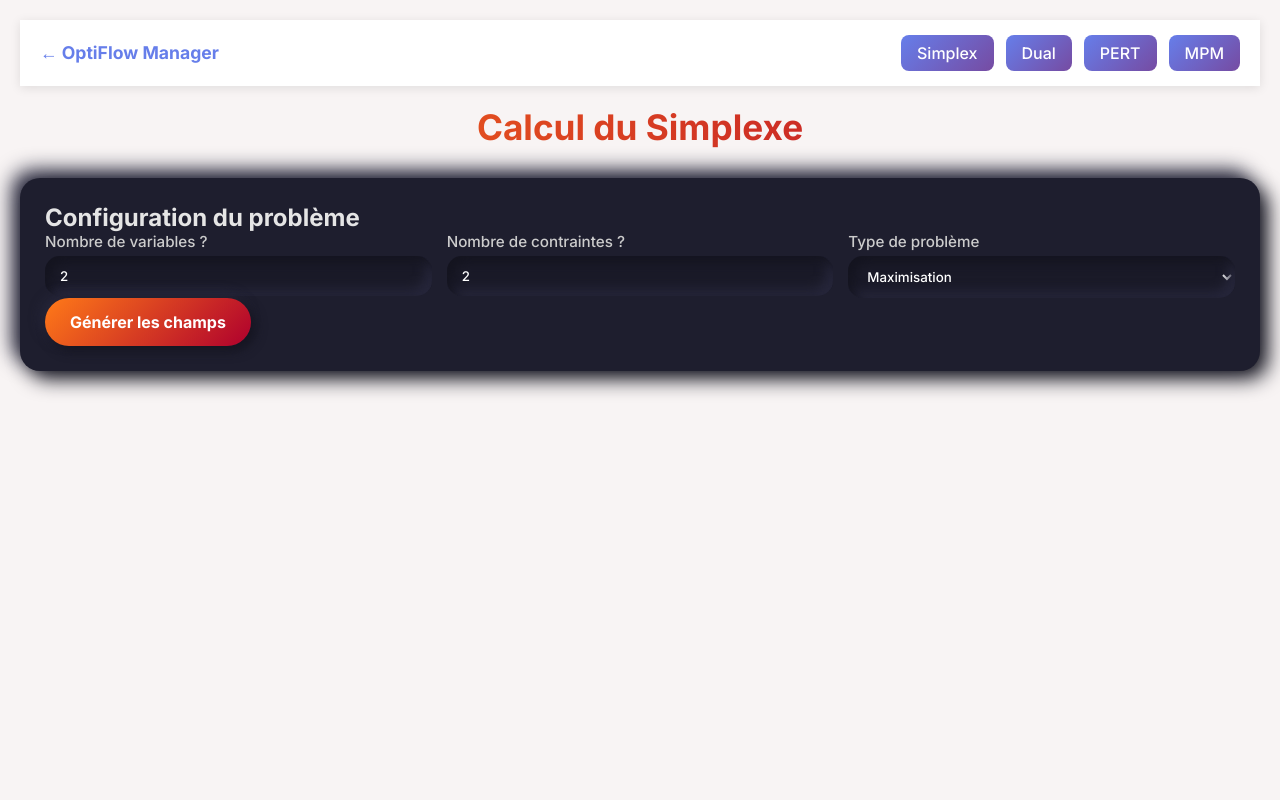
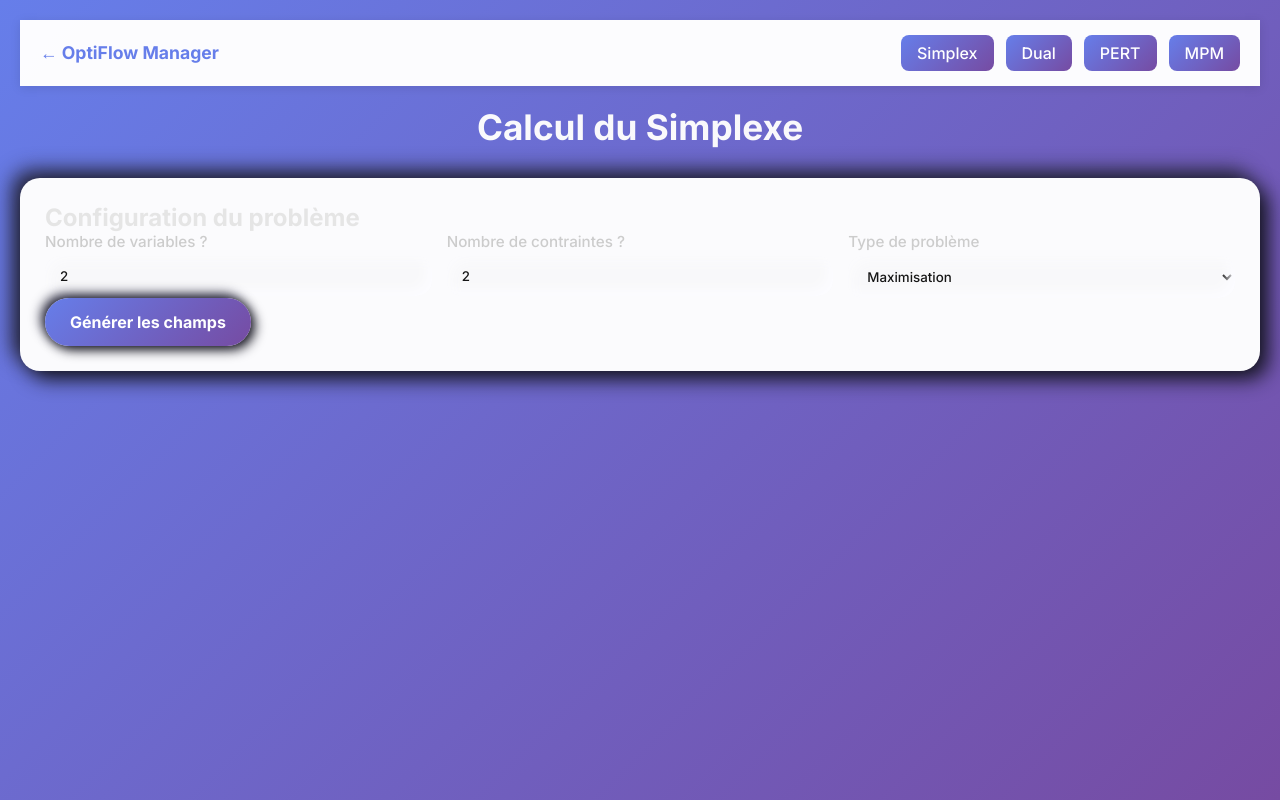
Before and after one commit to 222237409112-hash/optiflow-manager, a website: page h.html in a window 1280 px wide. Drawn offline with Linux system fonts and the light colour scheme.

Commit message:
Add files via upload

```diff
--- a/style.css
+++ b/style.css
@@ -8,7 +8,7 @@
 }
 
 body {
-    background: #f8f4f4;
+    background: linear-gradient(135deg, #667eea 0%, #764ba2 100%);
     color: #E5E5E5;
     padding: 20px;
     min-height: 100vh;
@@ -19,7 +19,7 @@ h1 {
     font-weight: 700;
     font-size: 2.2rem;
     margin-bottom: 30px;
-    background: linear-gradient(90deg, #ff7a18, #af002d);
+    background: linear-gradient(135deg, #fafbfd 0%, #f9f7fa 100%);
     -webkit-background-clip: text;
     -webkit-text-fill-color: transparent;
 }
@@ -28,7 +28,7 @@ h1 {
 /* ===== Cards ===== */
 
 .card {
-    background: #1E1E2E;
+    background: #fbfbfd;
     border-radius: 20px;
     padding: 25px;
     margin-bottom: 25px;
@@ -73,9 +73,9 @@ select {
     padding: 12px 15px;
     border-radius: 15px;
     border: none;
-    background: #1A1A28;
-    color: #fff;
-    box-shadow: inset 6px 6px 12px #14141f, inset -6px -6px 12px #28283d;
+    background: #f8f8fa;
+    color: #161616;
+    box-shadow: inset 6px 6px 12px #fbfbfd, inset -6px -6px 12px #fcfcff;
     font-weight: 500;
 }
 
@@ -101,7 +101,7 @@ select:focus {
 }
 
 .btn-generate {
-    background: linear-gradient(135deg, #ff7a18, #af002d);
+    background: linear-gradient(135deg, #667eea 0%, #764ba2 100%);
 }
 
 .btn-generate:hover {
@@ -109,7 +109,7 @@ select:focus {
 }
 
 .btn-solve {
-    background: linear-gradient(135deg, #18ff7a, #00af66);
+    background: linear-gradient(135deg, #667eea 0%, #764ba2 100%);
 }
 
 .btn-solve:hover {
```
Also changed, not shown: h.html (+0 -1 lines).
